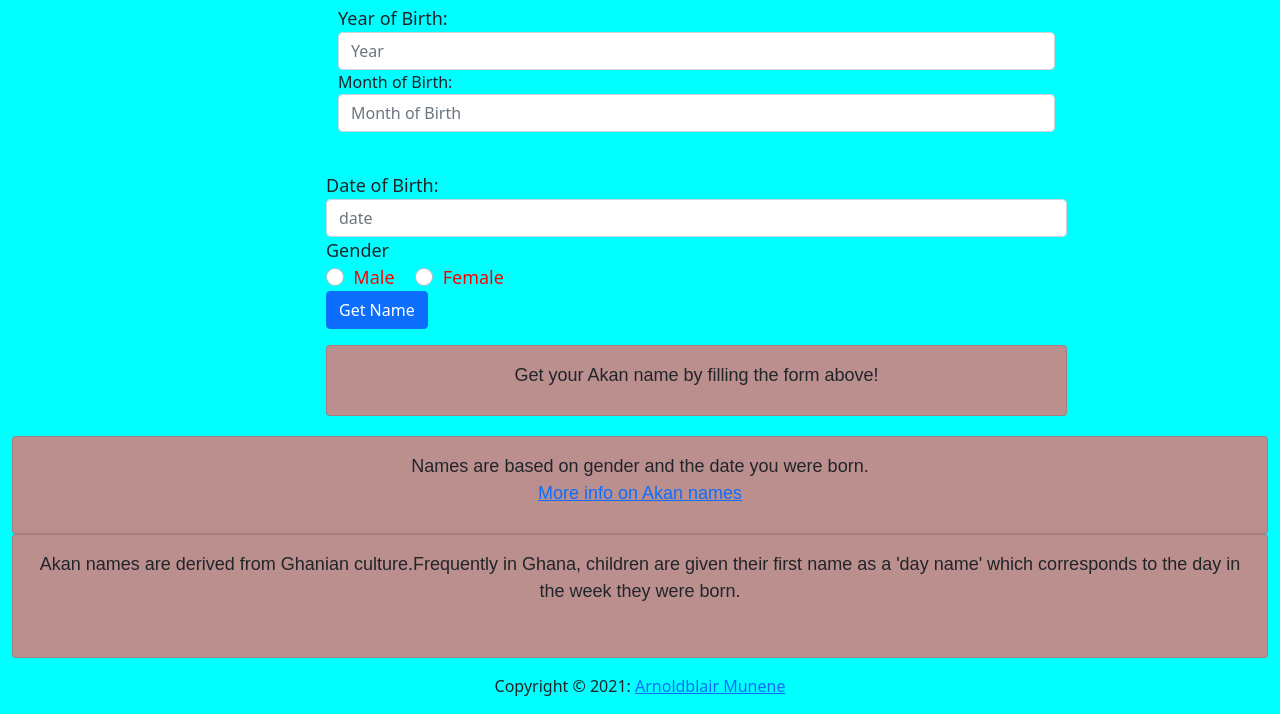
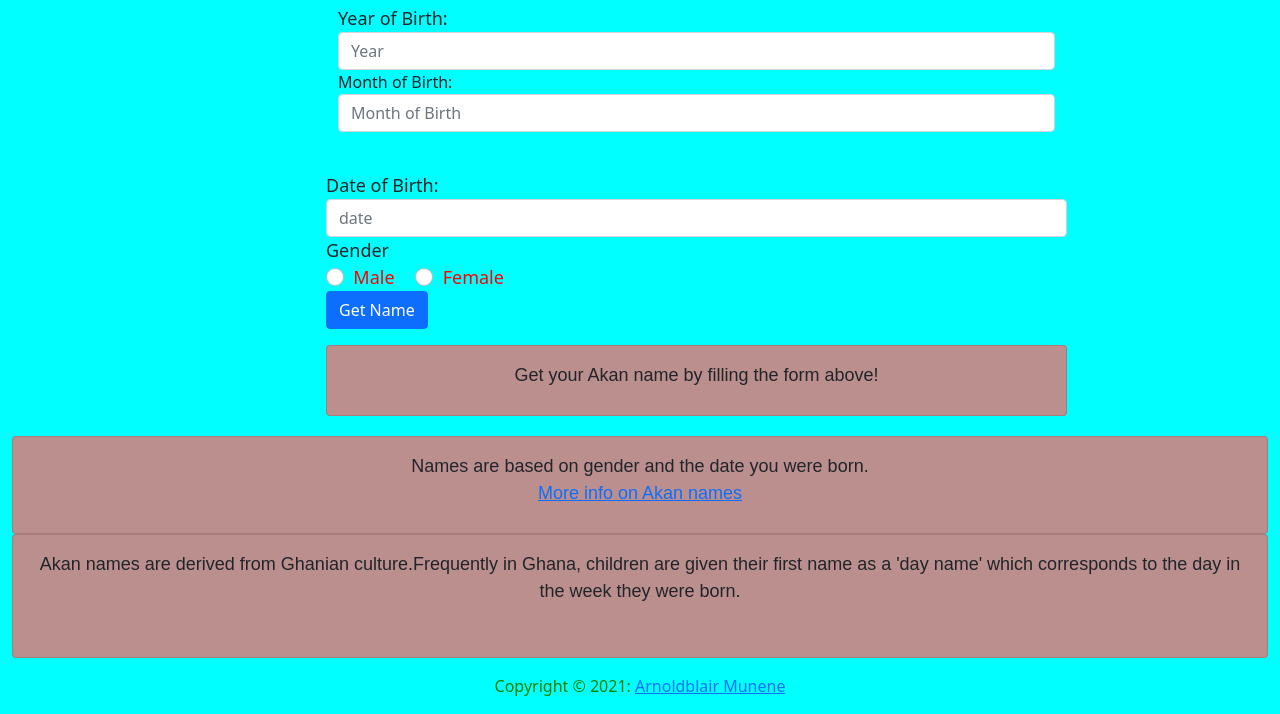
Before and after one commit to Arnoldblair/javascript, a plain HTML site: page index.html in a window 1280 px wide. Shown: the part 160-874 px from the top of the page. Drawn offline with Linux system fonts and the light colour scheme.

Commit message:
added some styling to copyright footer

```diff
--- a/css/styles.css
+++ b/css/styles.css
@@ -53,3 +53,7 @@ body{
     font-family: sans-serif;
     font-size: 18px;
    }
+   .footer-copyright{
+       color: green;
+
+   }
```
